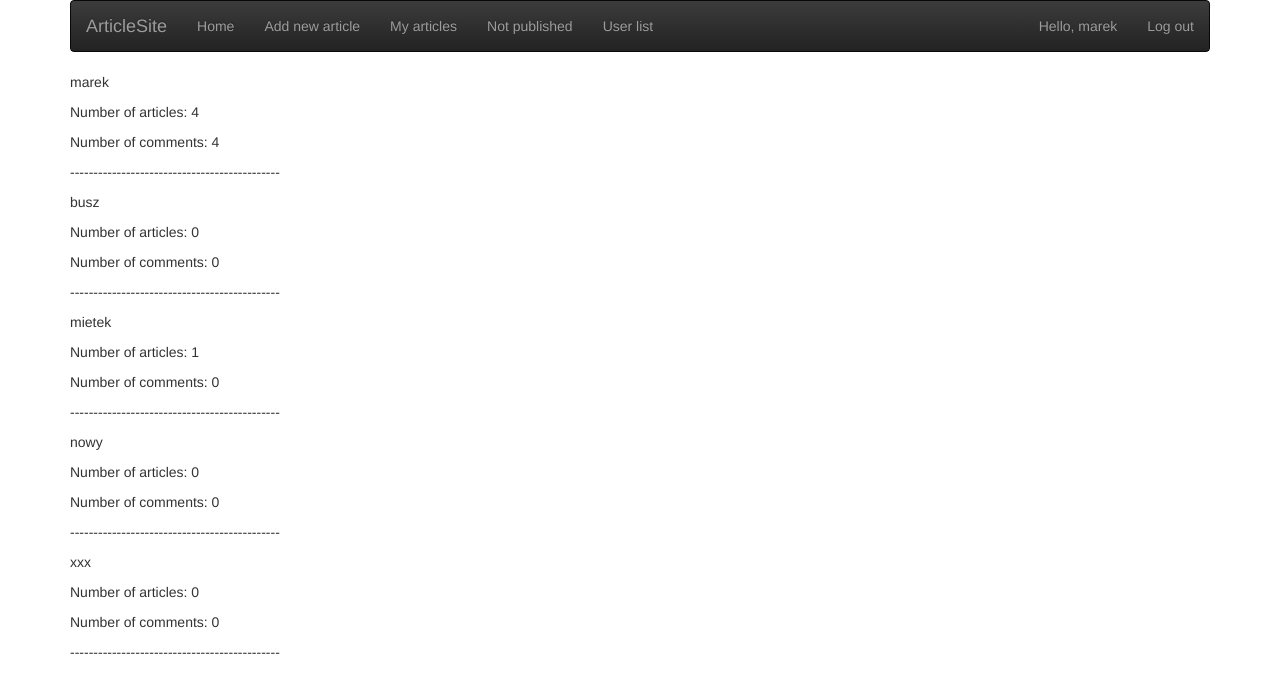
After one commit to maro512/www, a Django app: page /users/ in a window 1280 px wide. The commit adds this page. Shown: the top 693 px of the page. Run offline with Django 3.2, Linux system fonts and the light colour scheme; a user stored in the database is signed in; data comes from the database, SQL or seed files in the repository; both versions use the stored data as it was after the commit; some libraries are stand-ins or nearby versions.

Commit message:
Strona z postami usera i lista userow

```diff
--- a/newspaper/templates/newspaper/home.html
+++ b/newspaper/templates/newspaper/home.html
@@ -18,9 +18,11 @@
               <li><a href="/">Home</a></li>
               {% if user.is_authenticated %}
                   <li><a href="{% url 'article_new' %}" >Add new article</a></li>
+                  <li><a href="{% url 'my_article' user=user.pk %}" >My articles</a></li>
               {% endif %}
               {% if user.is_staff %}
                   <li><a href="{% url 'not_published_list' %}" >Not published</a></li>
+                  <li><a href="{% url 'user_list' %}" >User list</a></li>
               {% endif %}
             </ul>
             <ul class="nav navbar-nav navbar-right">
--- a/newspaper/templates/newspaper/not_published_list.html
+++ b/newspaper/templates/newspaper/not_published_list.html
@@ -4,6 +4,8 @@
     <div>
     {% for article in article_list %}
         <h3><a href="{% url 'article_detail' pk=article.pk %}">{{ article }}</a></h3>
+        <p>{{ article.date }}</p>
+        <p>{{ article.author }}</p>
     {% endfor %}
     </div>
 {% endblock %}
--- /dev/null
+++ b/newspaper/templates/newspaper/user_list.html
@@ -0,0 +1,12 @@
+{% extends 'newspaper/home.html' %}
+
+{% block content %}
+    <div>
+    {% for user in users.all %}
+        <p>{{ user.username }}</p>
+        <p>Number of articles: {{ user.articles.count }}</p>
+        <p>Number of comments: {{ user.comments.count }}</p>
+        <p>---------------------------------------------</p>
+    {% endfor %}
+    </div>
+{% endblock %}
--- a/newspaper/templates/registration/login.html
+++ b/newspaper/templates/registration/login.html
@@ -19,6 +19,6 @@
         </table>
 
         <input type="submit" value="login" />
-        <input type="hidden" name="next" value="{{ next }}" />
+        <input type="hidden" name="next" value="/" />
     </form>
 {% endblock %}
--- a/newspaper/templates/registration/register.html
+++ b/newspaper/templates/registration/register.html
@@ -38,6 +38,5 @@
         </table>
 
         <input type="submit" value="register"/>
-        <input type="hidden" name="next" value="{{ next }}"/>
     </form>
 {% endblock %}
--- a/newspaper/urls.py
+++ b/newspaper/urls.py
@@ -7,6 +7,8 @@ urlpatterns = [
     url(r'^article/new/$', views.article_new, name='article_new'),
     url(r'^article/(?P<pk>[0-9]+)/edit/$', views.article_edit, name='article_edit'),
     url(r'^drafts/$', views.not_published_list, name='not_published_list'),
+    url(r'^users/$', views.user_list, name='user_list'),
+    url(r'^my_article/(?P<user>[0-9]+)/$', views.my_article, name='my_article'),
     url(r'^article/(?P<pk>[0-9]+)/publish/$', views.article_publish, name='article_publish'),
     url(r'^article/(?P<pk>[0-9]+)/remove/$', views.article_remove, name='article_remove'),
     url(r'^article/(?P<fk>[0-9]+)/comment/(?P<pk>[0-9]+)/remove/$', views.comment_remove, name='comment_remove'),
--- a/newspaper/views.py
+++ b/newspaper/views.py
@@ -1,3 +1,4 @@
+from django.contrib.auth.models import User
 from django.shortcuts import render, get_object_or_404, redirect
 from .models import Article, Comment
 from .forms import ArticleForm, CommentForm, CreateUserForm
@@ -58,7 +59,7 @@ def article_edit(request, pk):
 @login_required
 def not_published_list(request):
     articles_list = Article.objects.filter(is_published=False).order_by('-date')
-    return render(request, 'newspaper/article_list.html', {'article_list': articles_list})
+    return render(request, 'newspaper/not_published_list.html', {'article_list': articles_list})
 
 
 @login_required
@@ -91,3 +92,15 @@ def user_new(request):
     else:
         form = CreateUserForm()
     return render(request, 'registration/register.html', {'form': form})
+
+
+@login_required
+def my_article(request, user):
+    articles_list = Article.objects.filter(author=user).order_by('-date')
+    return render(request, 'newspaper/my_article.html', {'article_list': articles_list})
+
+
+@login_required
+def user_list(request):
+    users = User.objects
+    return render(request, 'newspaper/user_list.html', {'users': users})
```
Also changed, not shown: newspaper/models.py (+6 -6 lines), newspaper/templates/newspaper/my_article.html (added, +11 -0 lines), db.sqlite3.
